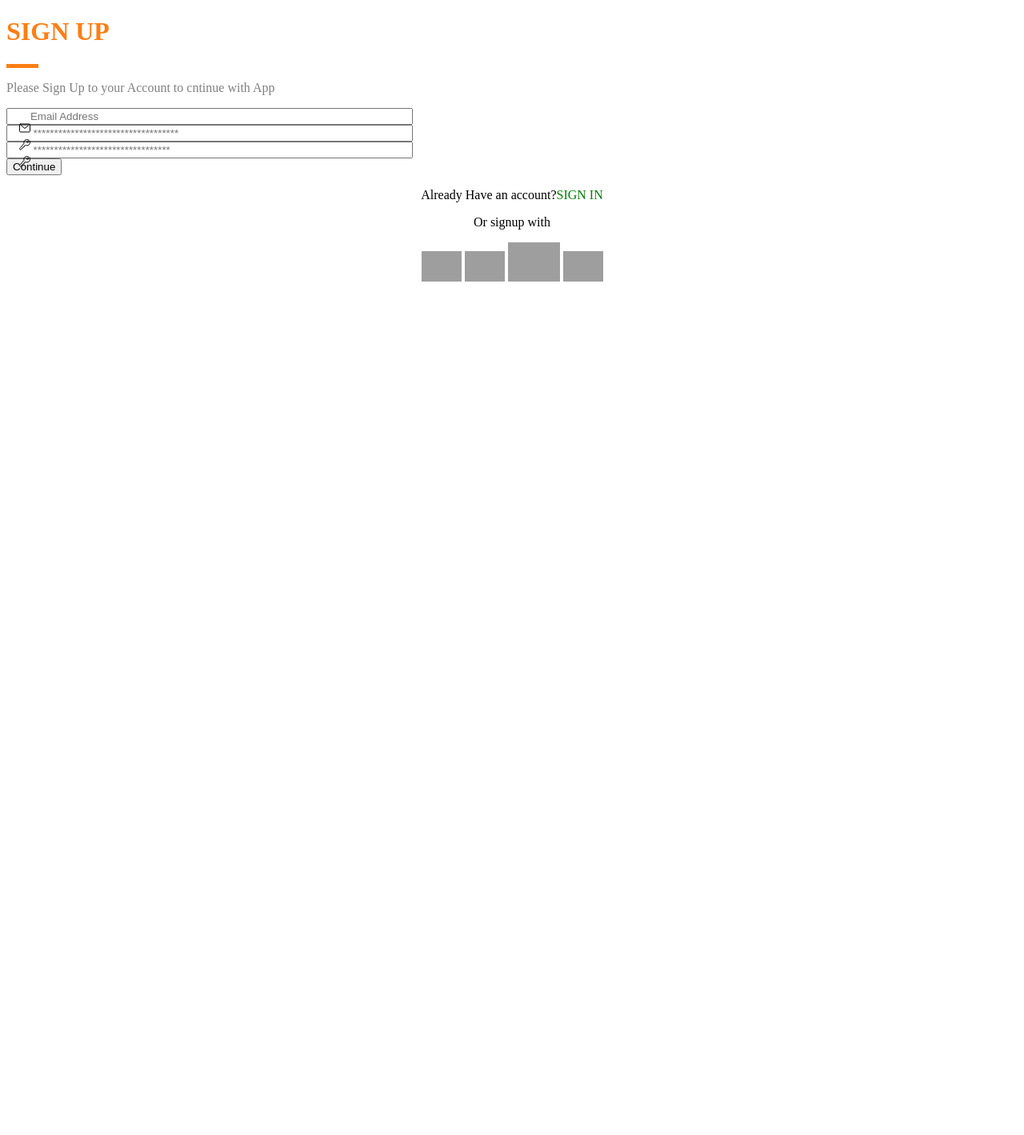
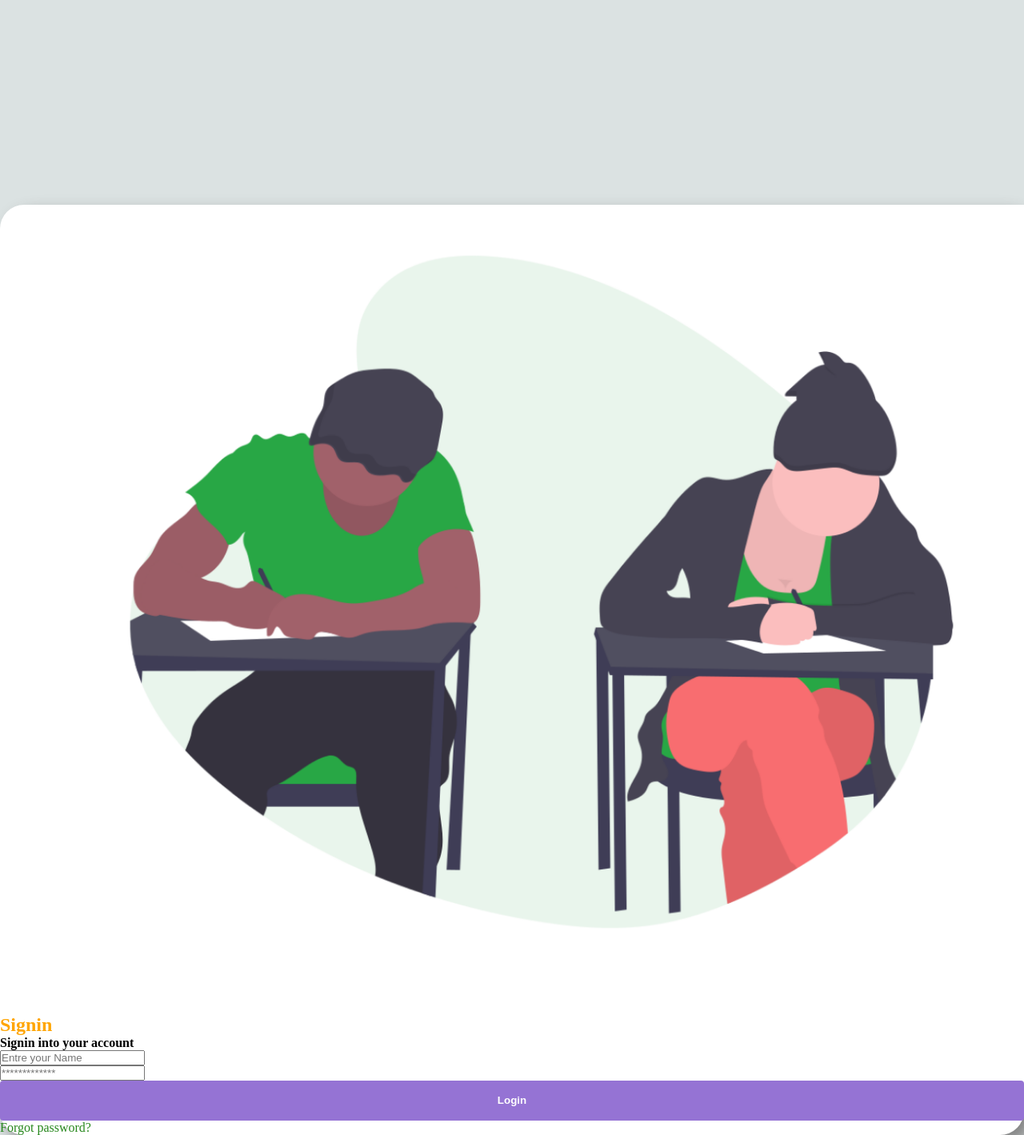
Before and after one commit to khadija-chennaoui/Gestion-ecole, a PHP site: the page made by views/signup.php in a window 1280 px wide. Shown: the whole page at 80% size. Before the commit the page ends 352 px from the top, so only its background shows below. Run offline with PHP 8.4, Linux system fonts and the light colour scheme; grey boxes are pictures that could not be loaded.

Commit message:
modification des mvc

```diff
--- a/views/operation.php
+++ b/views/operation.php
@@ -6,6 +6,11 @@
   $parent=$parentcontrol->deleteparent();
   $parent=$parentcontrol->addparent();
 
+  $admincontro = new Administrateur();
+  $admine=$parentcontrol->updateadmin();
+  $admine=$parentcontrol->deletadmin();
+  $admine=$parentcontrol->addadmin();
+
 
 
 
--- a/views/signup.php
+++ b/views/signup.php
@@ -1,61 +1,100 @@
+<?php
+    $namelog="";
+    $errornamlog="";
+    $passwordlog="";
+    $errorpwdlog="";
+    if (isset($_POST['login'])) {
+     echo "hello";
+    }
+
+
+?>
 <!DOCTYPE html>
 <html lang="en">
 <head>
     <meta charset="UTF-8">
     <meta http-equiv="X-UA-Compatible" content="IE=edge">
     <meta name="viewport" content="width=device-width, initial-scale=1.0">
-    <title>signup</title>
-    <link rel="stylesheet" href="styleee.css">
+    <title>login</title>
+    <style>
+        *{
+            padding: 0;
+            margin: 0;
+            box-sizing: border-box;
+        }
+        body{
+            background: rgb(219, 226, 226);
+        }
+
+        .row{
+            background: white;
+            border-radius: 30px;
+            box-shadow: 12px 12px 22px grey ;
+            margin-top: 20%;
+            align-items: center;
+        }
+
+        img{
+            border-top-left-radius:30px;
+            border-bottom-left-radius:30px;
+            width: 100%;
+        }
+
+        .btn1{
+            border:none;
+            outline: none;
+            height: 50px;
+            width: 100%;
+            background-color: #9573D4;
+            color: white;
+            border-radius: 4px;
+            font-weight: bold;
+        }
+
+            .btn1:hover{
+                background: white;
+                border:1px solid;
+                color:black;
+            }
+            </style>
 </head>
-
 <body>
-    <main>
+<section class="Form my-4 mx-5">
         <div class="container">
-                <div class="row">
-
-                    <div class="form">
+            <div class="row no-gutters p-5">
                 <div class="col-lg-5">
-                        <h1 style="color:#fd7e14;"> SIGN UP</h1>
-                        <div class="" style="border: 1px solid; width:40px; height: 5px; background-color: #fd7e14; border: none;"></div>
-                       <p style="color:grey;"> Please Sign Up to your Account to cntinue with App</p>
+                    <img src="../views/img/login.jpg" alt="">
                 </div>
-                    <form>
-                        <div class="form-row">
-                          <div class=" name mb-3 ">
-                            <ion-icon name="mail-outline" style="position:absolute; margin-left:15px; margin-top: 17px;"></ion-icon>
-                            <input type="text" class="form-control" id="email" name="mail" class="form-control" placeholder="       Email Address" style="width:500px ;">
-                            <span id="idemail" style="color:red; font-weight: bold;"></span>
+                <div class="col-lg-7 px-5 pt-5">
+                    <h1 style="color:orange;">Signin</h1>
+                    <h4>Signin into your account</h4>
+                    <form ">
+                        <div class="form-row>">
+                            <div class="col-lg-10">
+                                <input type="text" placeholder="Entre your Name" name="namelogin" class="form-control my-3 p-4">
                             </div>
-
-                           <div class="mb-3 ">
-                            <ion-icon name="key-outline" style="position:absolute; margin-left:15px; margin-top: 17px;"></ion-icon>
-                              <input type="password" class="form-control" id="password" name="pass" placeholder="        ***********************************"style="width:500px ;" >
-                              <span id="pass" style="color:red; font-weight: bold; "></span>
                         </div>
-                           <div class="mb-3 ">
-                            <ion-icon name="key-outline" style="position:absolute; margin-left:15px; margin-top: 17px;"></ion-icon>
-                            <input type="password" class="form-control" id="passwordver" name ="cpass"placeholder="        *********************************" style="width:500px ;">
-                            <span id="pass2" style="color:red; font-weight: bold; "></span>
+                        <div class="form-row>">
+                            <div class="col-lg-10">
+                                <input type="password" placeholder="*************" name="passwordlogin" class="form-control my-3 p-4">
                             </div>
-                             <input type="submit" value="Continue" class="btn1">
-                        <div class="mb-5">
-                        <p style="text-align:center;">Already Have an account?<a href="login.html" class=""style="text-decoration:none; color:green;">SIGN IN</a></p>
                         </div>
-                        <div class="social" style="text-align:center;">
-                            <p class="">Or signup with</p>
-                                <img src="images/Image 1.png" alt="" width="50px">
-                                <img src="images/Image 2.png" alt="" width="50px">
-                                <img src="images/Image 3.png" alt="" width="65px">
-                                <img src="images/Image 4.png" alt="" width="50px">
+                        <div class="form-row>">
+                            <div class="col-lg-10">
+                                <button type="button" name="login" class="btn1 mt-3 mb-3">Login</button>
                             </div>
+                        </div>
+                        <a href="" style="text-decoration: none; color:#28881D">Forgot password?</a>
                     </form>
                 </div>
             </div>
             </div>
-    </main>
 
-    <script type="module" src="https://unpkg.com/ionicons@5.5.2/dist/ionicons/ionicons.esm.js"></script>
-    <script nomodule src="https://unpkg.com/ionicons@5.5.2/dist/ionicons/ionicons.js"></script>
+</section>
+<script src="https://cdn.jsdelivr.net/npm/@popperjs/core@2.11.5/dist/umd/popper.min.js" integrity="sha384-Xe+8cL9oJa6tN/veChSP7q+mnSPaj5Bcu9mPX5F5xIGE0DVittaqT5lorf0EI7Vk" crossorigin="anonymous"></script>
+    <script src="https://cdn.jsdelivr.net/npm/bootstrap@5.2.0-beta1/dist/js/bootstrap.min.js" integrity="sha384-kjU+l4N0Yf4ZOJErLsIcvOU2qSb74wXpOhqTvwVx3OElZRweTnQ6d31fXEoRD1Jy" crossorigin="anonymous"></script>
+    <script src="https://cdn.jsdelivr.net/npm/bootstrap@5.2.0-beta1/dist/js/bootstrap.bundle.min.js" integrity="sha384-pprn3073KE6tl6bjs2QrFaJGz5/SUsLqktiwsUTF55Jfv3qYSDhgCecCxMW52nD2" crossorigin="anonymous"></script>
+
 
 </body>
 </html>
```
Also changed, not shown: app/includes/script.php (+5 -6 lines), app/models/Administrateur.php (+9 -10 lines), app/views/Administrateur.php (+25 -31 lines), app/views/operation.php (+12 -12 lines), controllers/AdministrateurController.php (+25 -4 lines), index.php (+8 -0 lines), views/Administrateur.php (+36 -31 lines), views/img/login.jpg (added). Lines whose indentation alone changed are shown as unchanged.
